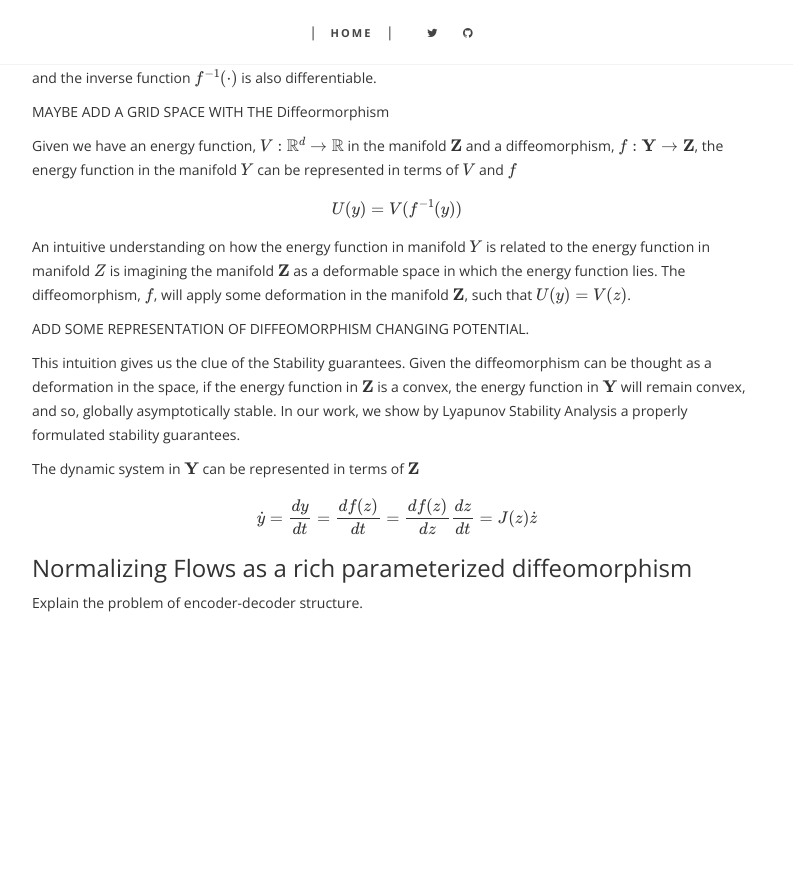
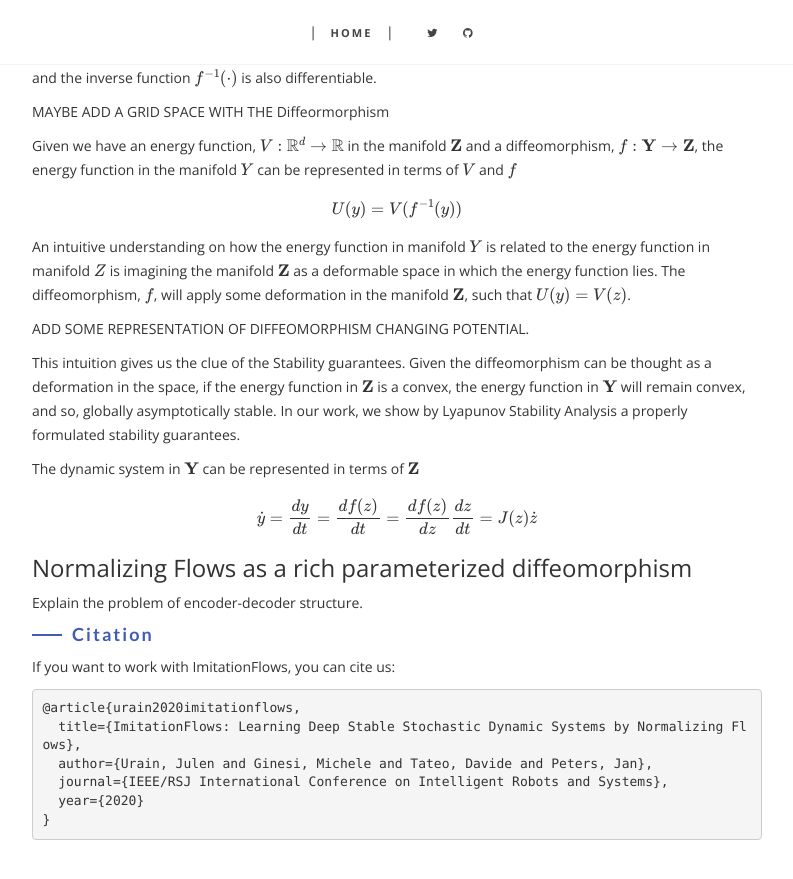
Before and after one commit to TheCamusean/theCamusean.github.io, a Jekyll site: the page built from _posts/2020-07-05-ImitationFlows.md, in a window 1280 px wide and 900 px high, scrolled down 2185 px. Shown: the top 879 px of the window, without its empty margins (243-1036 px from the left). Built offline with Jekyll 4.4.1, drawn with Linux system fonts in a browser that asks for light colours; some web fonts are replaced; formulas are drawn with MathJax 3; a script that is not in the unit is left out; comment, search, counter and statistics services are not loaded; before the commit the page ends 2860 px from its top, so only the background shows below that.

Commit message:
citation

````diff
--- a/_posts/2020-07-05-ImitationFlows.md
+++ b/_posts/2020-07-05-ImitationFlows.md
@@ -75,3 +75,16 @@ $$\dot{y} = \frac{d y}{dt} = \frac{d f(z)}{dt} = \frac{d f(z)}{d z} \frac{d z}{d
 ### Normalizing Flows as a rich parameterized diffeomorphism
 
 Explain the problem of encoder-decoder structure.
+
+#### Citation
+
+If you want to work with ImitationFlows, you can cite us:
+
+```
+@article{urain2020imitationflows,
+  title={ImitationFlows: Learning Deep Stable Stochastic Dynamic Systems by Normalizing Flows},
+  author={Urain, Julen and Ginesi, Michele and Tateo, Davide and Peters, Jan},
+  journal={IEEE/RSJ International Conference on Intelligent Robots and Systems},
+  year={2020}
+}
+```
````
